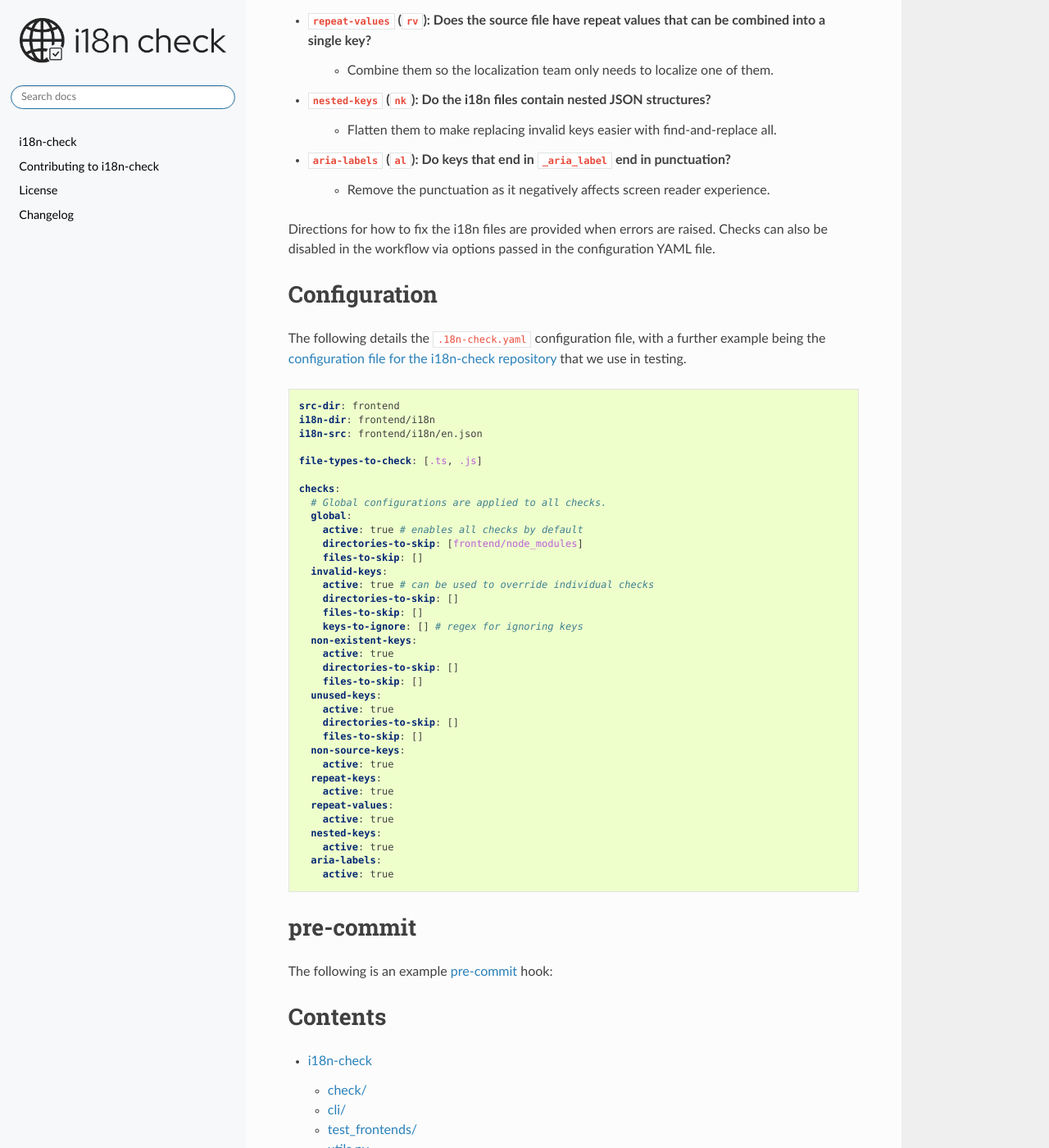
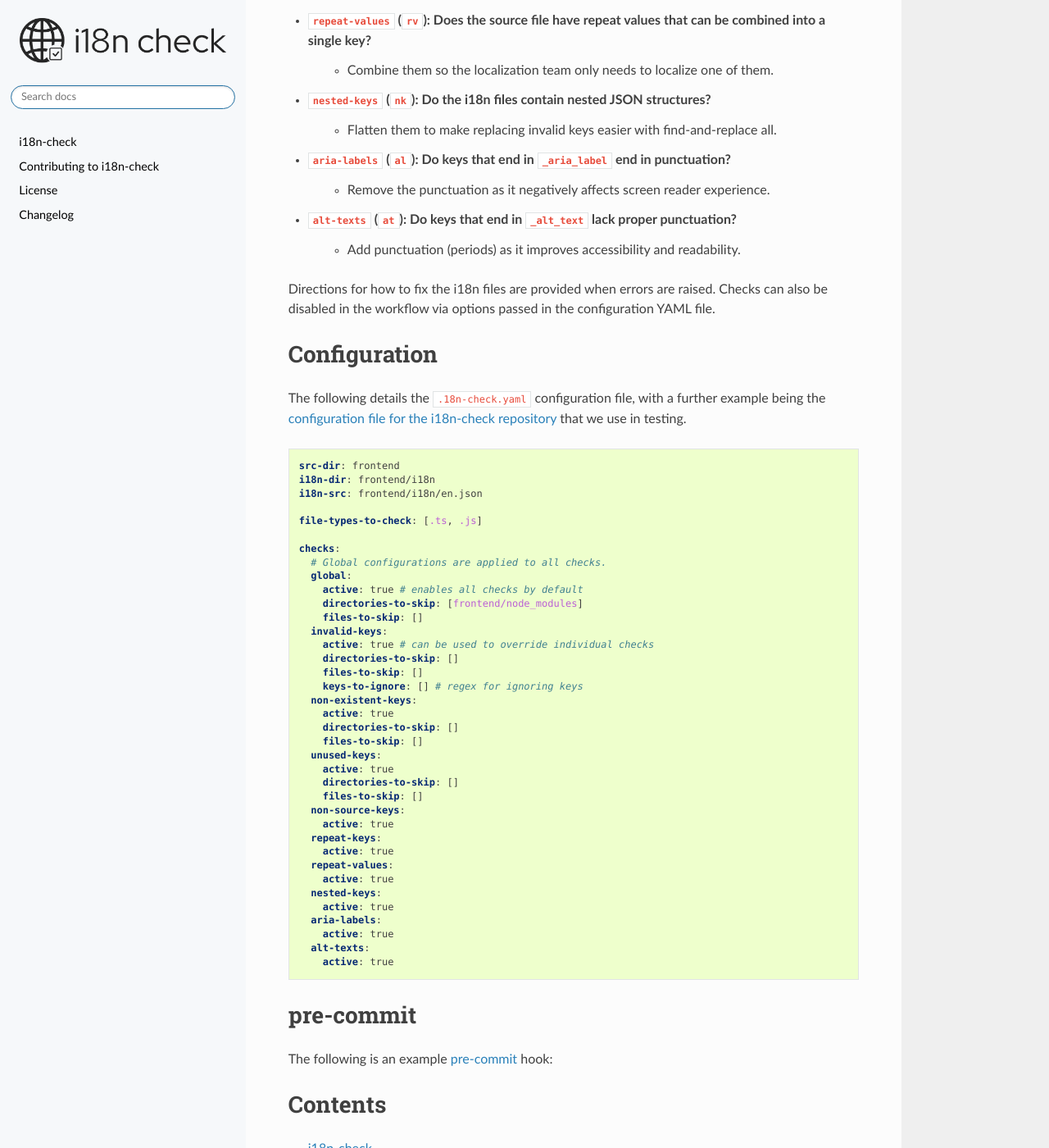
Before and after one commit to activist-org/i18n-check, a Sphinx documentation site: the page built from docs/source/index.rst, in a window 1280 px wide and 1400 px high, scrolled down 2467 px. Shown: the whole window at 82% size. Built offline with Sphinx 7.4.7 and the Read the Docs theme 3.1.0, drawn with Linux system fonts in a browser that asks for light colours; formulas are drawn with MathJax 3.

Commit message:
update docs

```diff
--- a/docs/source/index.rst
+++ b/docs/source/index.rst
@@ -121,6 +121,8 @@ There the following checks can ran across your codebase:
     - Flatten them to make replacing invalid keys easier with find-and-replace all.
 - ``aria-labels`` (``al``): Do keys that end in ``_aria_label`` end in punctuation?
     - Remove the punctuation as it negatively affects screen reader experience.
+- ``alt-texts`` (``at``): Do keys that end in ``_alt_text`` lack proper punctuation?
+    - Add punctuation (periods) as it improves accessibility and readability.
 
 Directions for how to fix the i18n files are provided when errors are raised. Checks can also be disabled in the workflow via options passed in the configuration YAML file.
 
@@ -166,6 +168,8 @@ The following details the ``.18n-check.yaml`` configuration file, with a further
         active: true
       aria-labels:
         active: true
+      alt-texts:
+        active: true
 
 pre-commit
 ==========
```
Also changed, not shown: README.md (+4 -0 lines).
